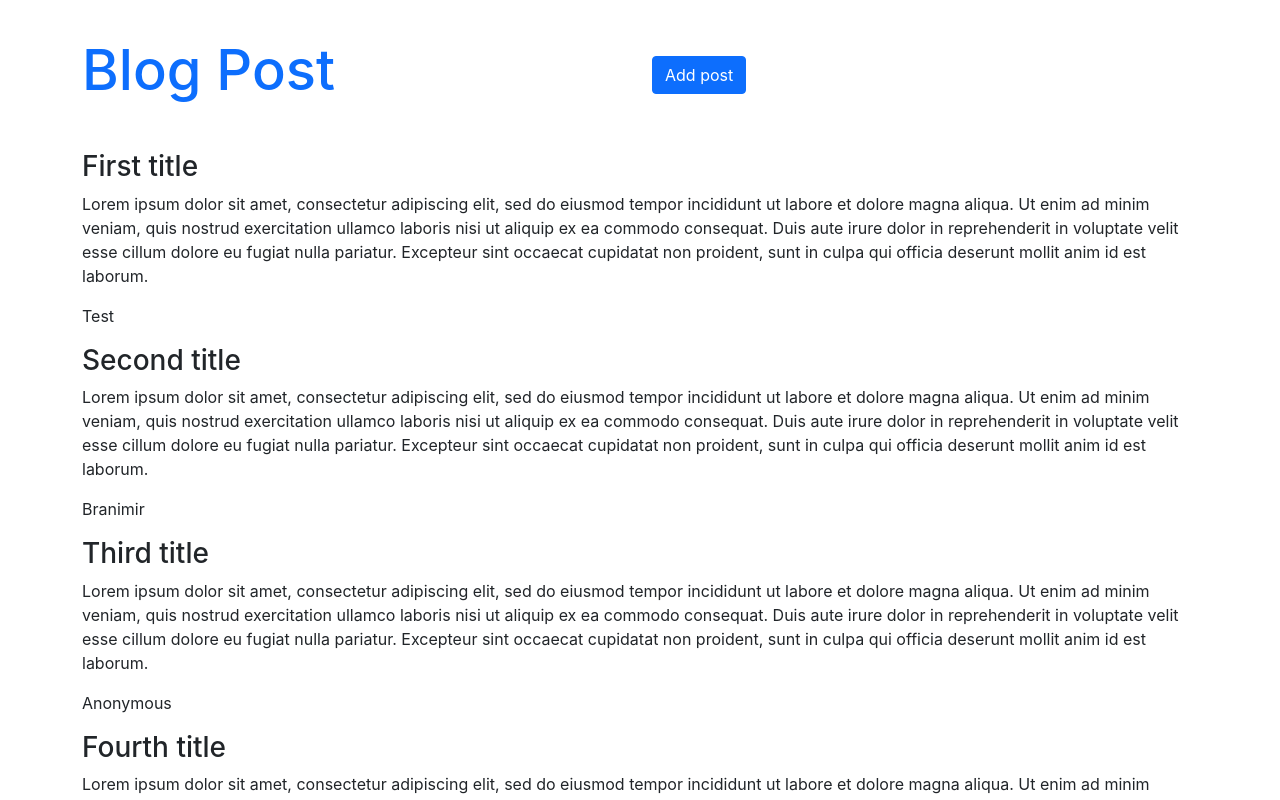
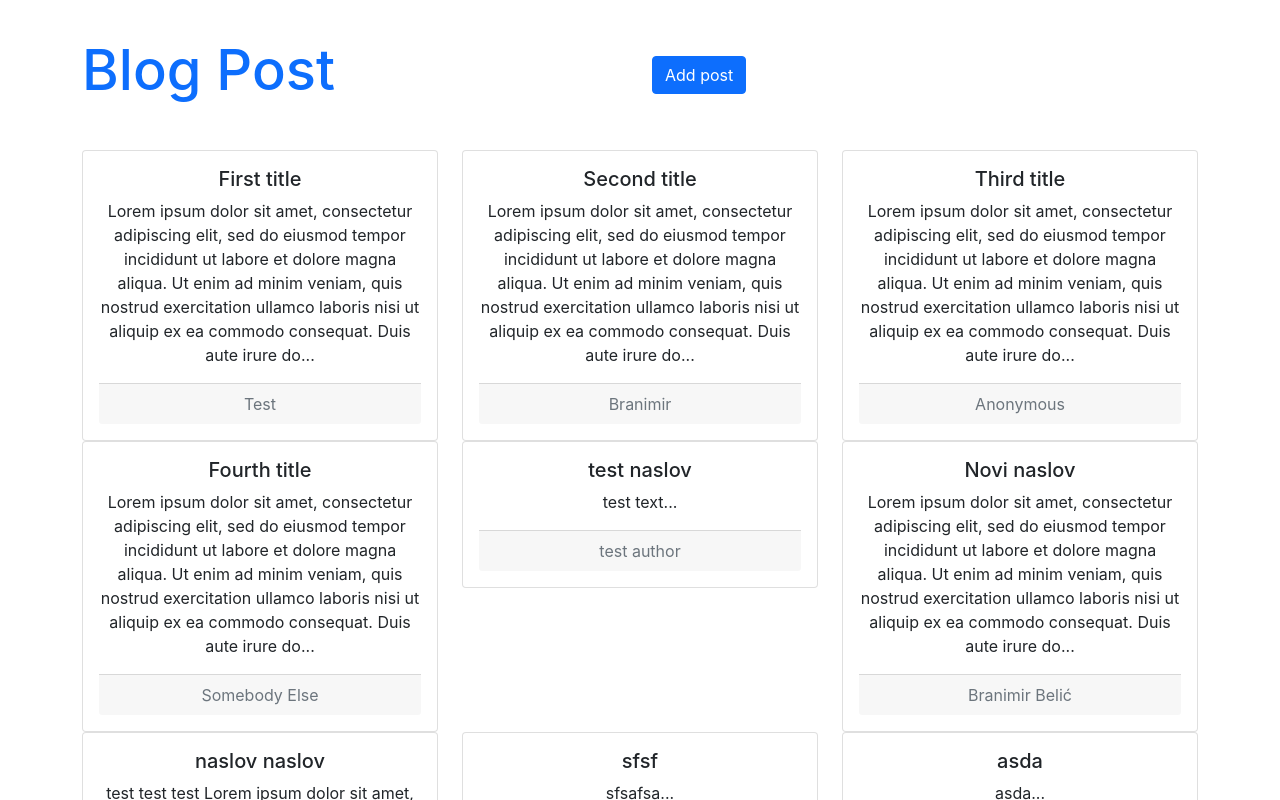
Before and after one commit to Branimir026/blogpost-json-server, a React (Create React App) app: page / in a window 1280 px wide. Shown: the top 800 px of the page. Built offline with nearby package versions, Linux system fonts and the light colour scheme; data requests are answered from the project's data file; the HTML template or start-up script is replaced by a standard one.

Commit message:
Changed design for posts, and now it displays only first 250 characters of post text

```diff
--- a/src/components/BlogItem.js
+++ b/src/components/BlogItem.js
@@ -1,12 +1,15 @@
+import Card from "react-bootstrap/Card";
+
 const BlogItem = ({ blog }) => {
-
-    return (
-        <div>
-            <h3>{blog.title}</h3>
-            <p>{blog.text}</p>
-            <p>{blog.author}</p>
-        </div>
-    )
-}
+  return (
+    <Card className="text-center">
+      <Card.Body>
+        <Card.Title>{blog.title}</Card.Title>
+        <Card.Text>{blog.text.slice(0, 250)}...</Card.Text>
+        <Card.Footer className="text-muted">{blog.author}</Card.Footer>
+      </Card.Body>
+    </Card>
+  );
+};
 
 export default BlogItem;
--- a/src/components/BlogItems.js
+++ b/src/components/BlogItems.js
@@ -1,5 +1,8 @@
 import { useState, useEffect } from "react";
 import BlogItem from "./BlogItem";
+
+import Row from "react-bootstrap/Row";
+import Col from "react-bootstrap/Col";
 
 const BlogItems = () => {
   const [blogs, setBlogs] = useState([]);
@@ -26,14 +29,22 @@ const BlogItems = () => {
   }, []);
 
   return (
-    <div className="blog-items-container">
+    <Row className="blog-items-container">
       {error && <h2 className="error">{error}</h2>}
       {isLoading && <h2>Loading...</h2>}
       {blogs &&
         blogs.map((blog) => {
-          return <BlogItem blog={blog} key={blog.id} />;
+          return (
+            <Col
+              key={blog.id}
+              xs={{ span: 10, offset: 1 }}
+              md={{ span: 4, offset: 0 }}
+            >
+              <BlogItem blog={blog} />
+            </Col>
+          );
         })}
-    </div>
+    </Row>
   );
 };
 
```
